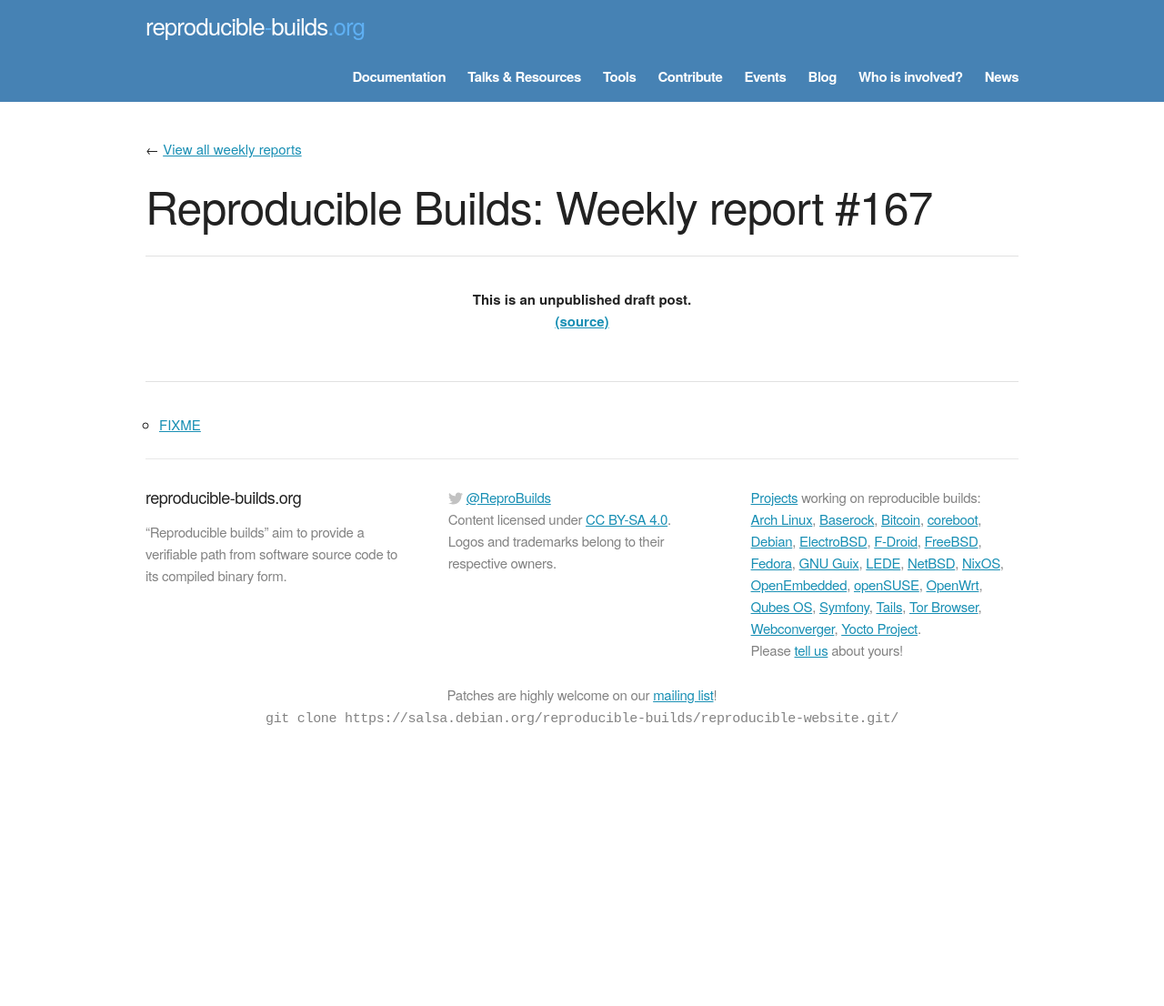
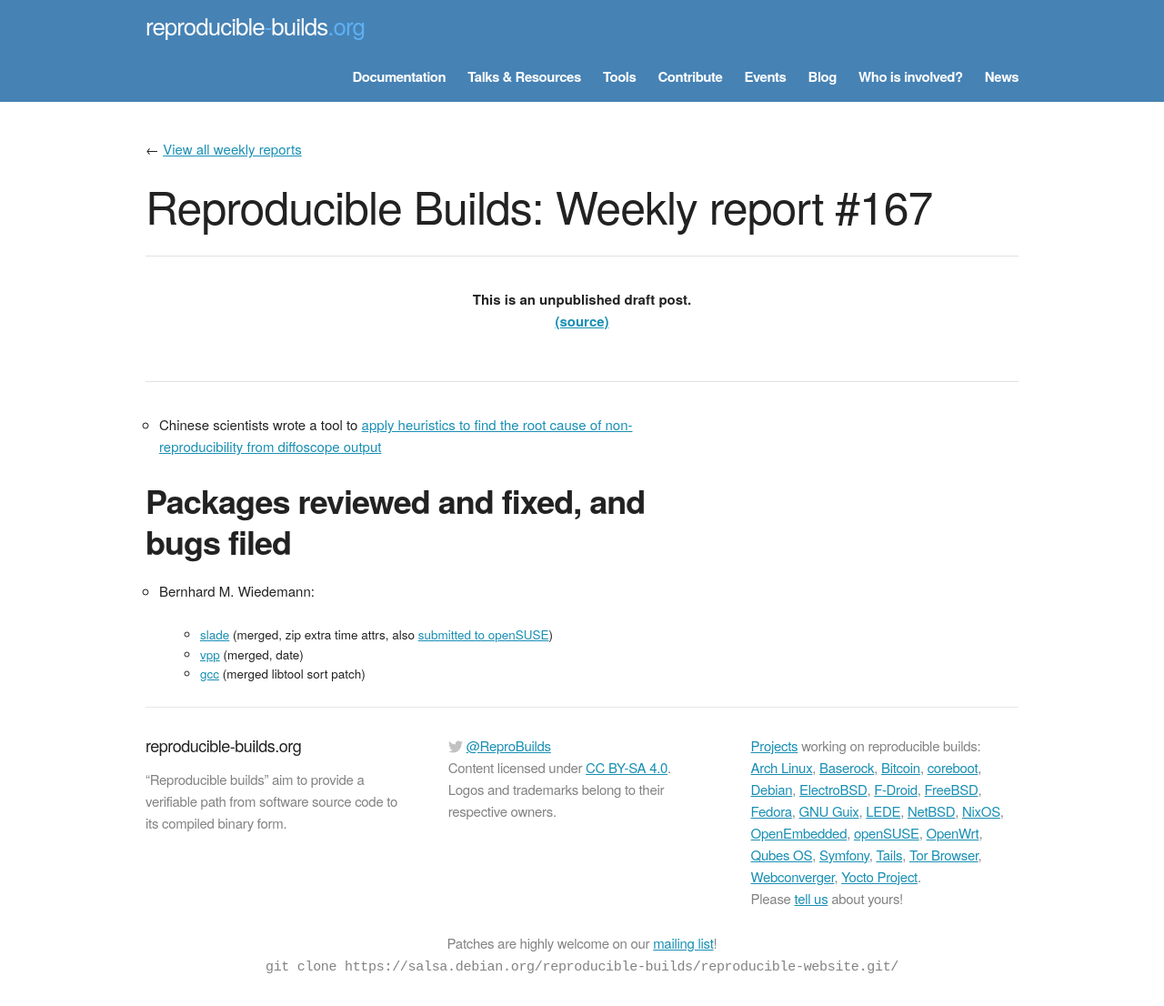
Before and after one commit to prototypefund/reproducible-website, a Jekyll site: the page built from _blog/posts/167.md, in a window 1280 px wide. Shown: the whole page at 91% size. Built offline with Jekyll 4.4.1, drawn with Linux system fonts in a browser that asks for light colours; some web fonts are replaced; before the commit the page ends 900 px from its top, so only the background shows below that.

Commit message:
167: +3 patches

```diff
--- a/_blog/posts/167.md
+++ b/_blog/posts/167.md
@@ -3,4 +3,13 @@ layout: blog
 week: 167
 ---
 
-* [FIXME](https://blog.acolyer.org/2018/06/22/automated-localization-for-unreproducible-builds/)
+* Chinese scientists wrote a tool to [apply heuristics to find the root cause of non-reproducibility from diffoscope output](https://blog.acolyer.org/2018/06/22/automated-localization-for-unreproducible-builds/)
+
+Packages reviewed and fixed, and bugs filed
+-------------------------------------------
+
+* Bernhard M. Wiedemann:
+
+    * [slade](https://github.com/sirjuddington/SLADE/pull/892) (merged, zip extra time attrs, also [submitted to openSUSE](https://build.opensuse.org/request/show/619148))
+    * [vpp](https://gerrit.fd.io/r/#/c/13269/) (merged, date)
+    * [gcc](https://github.com/gcc-mirror/gcc/commit/494c17dc2bf45b8155fb9a14178ab48f01bc12a8) (merged libtool sort patch)
```
